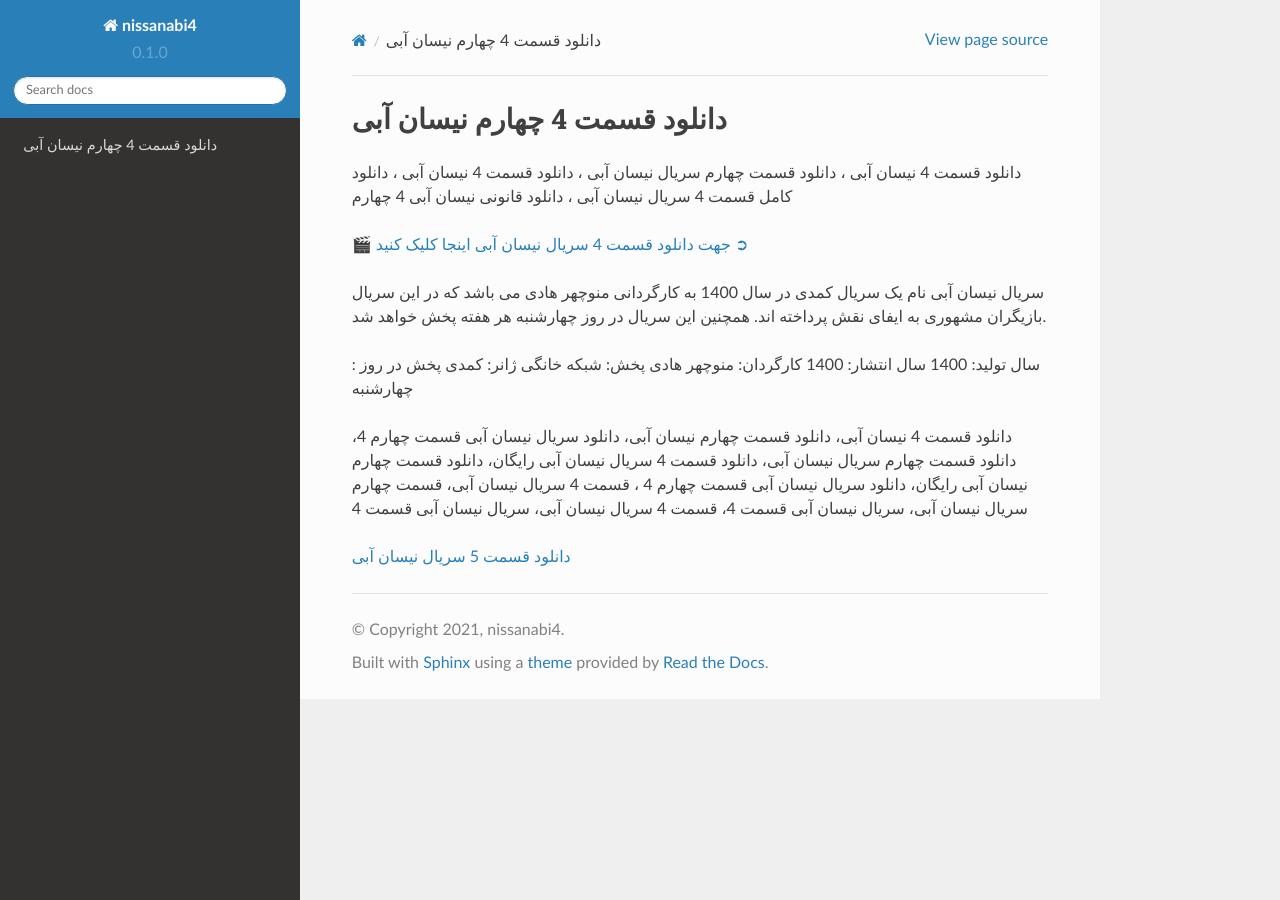
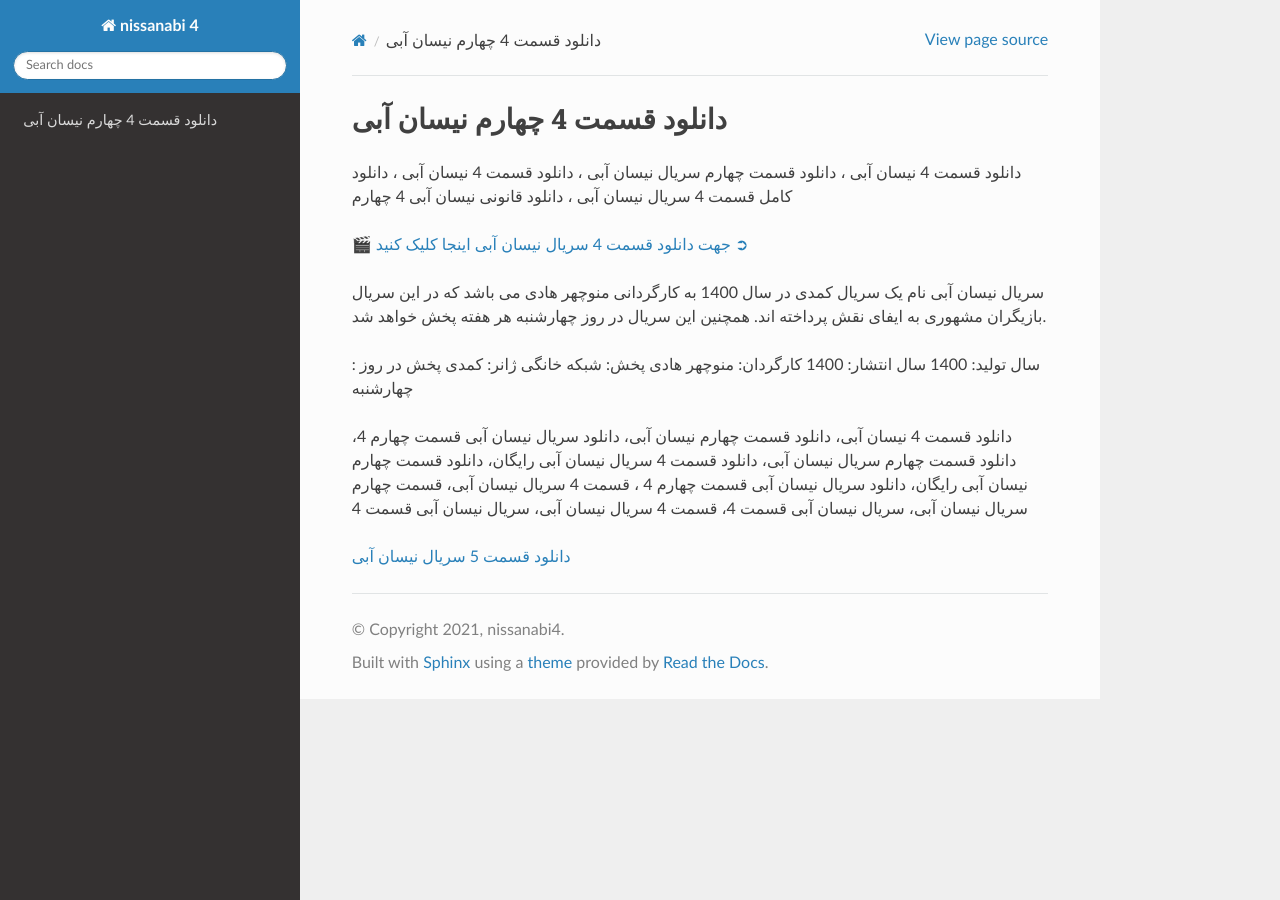
Before and after one commit to filmifa/nissanabi4, a Sphinx documentation site: the page built from docs/source/index.rst, in a window 1280 px wide. Built offline with Sphinx 7.4.7 and the Read the Docs theme 2.0.0, drawn with Linux system fonts in a browser that asks for light colours.

Commit message:
Update conf.py

```diff
--- a/docs/source/conf.py
+++ b/docs/source/conf.py
@@ -2,12 +2,11 @@
 
 # -- Project information
 
-project = 'nissanabi4'
+project = 'nissanabi 4'
 copyright = '2021, nissanabi4'
-author = 'nissanabi 4'
+author = 'nissanabi4'
 
-release = '0.1'
-version = '0.1.0'
+
 
 # -- General configuration
 
```
